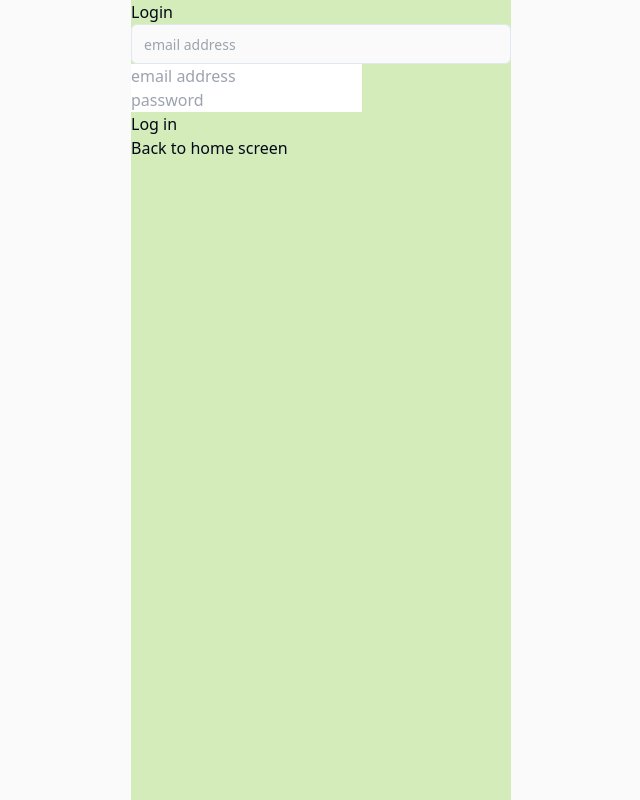
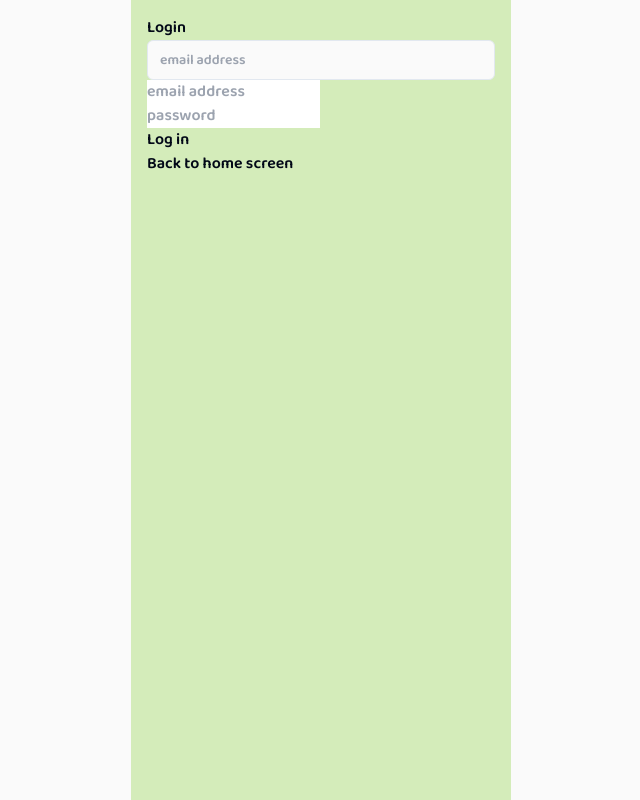
Before and after one commit to Charles-9/group1, a React (Vite) app: page /login in a window 1280 px wide. Shown: the whole page, without its empty margins (319-959 px from the left). Built offline with nearby package versions, Linux system fonts and the light colour scheme.

Commit message:
Setup screen div global styling

```diff
--- a/index.html
+++ b/index.html
@@ -1,10 +1,16 @@
-<!doctype html>
+<!DOCTYPE html>
 <html lang="en">
     <head>
         <meta charset="UTF-8" />
         <link rel="icon" type="image/svg+xml" href="/vite.svg" />
         <meta name="viewport" content="width=device-width, initial-scale=1.0" />
         <title>Transport App</title>
+        <link rel="preconnect" href="https://fonts.googleapis.com" />
+        <link rel="preconnect" href="https://fonts.gstatic.com" crossorigin />
+        <link
+            href="https://fonts.googleapis.com/css2?family=Baloo+2:wght@400..800&display=swap"
+            rel="stylesheet"
+        />
     </head>
     <body>
         <div id="root"></div>
--- a/src/App.css
+++ b/src/App.css
@@ -3,6 +3,7 @@
     margin: 0 auto;
     padding: 2rem;
     text-align: center;
+    font-family: 'baloo+2';
 }
 
 .logo {
@@ -18,8 +19,6 @@
     filter: drop-shadow(0 0 2em #61dafbaa);
 }
 
-
-
 .card {
     padding: 2em;
 }
--- a/src/index.css
+++ b/src/index.css
@@ -74,3 +74,15 @@
         @apply bg-background text-foreground;
     }
 }
+
+@layer components {
+    .screenDiv {
+        font-family: 'baloo 2';
+        font-weight: 600;
+        padding: 1rem;
+        height: 100vh;
+        width: 380px;
+        background: #d4ecba;
+        margin:0 auto;
+    }
+}
--- a/src/routes/ConnectToHop.tsx
+++ b/src/routes/ConnectToHop.tsx
@@ -4,7 +4,7 @@ import { Link } from 'react-router-dom';
 const Leaderboard: React.FC = () => {
     return (
         <>
-            <div className="bg-screenBackground w-mobile-width h-mobile-height mx-auto">
+            <div className="screenDiv">
                 <h1>Please connect to HOP</h1>
 
                 <input placeholder="AT Hop number"></input>
--- a/src/routes/HomeScreen.tsx
+++ b/src/routes/HomeScreen.tsx
@@ -5,7 +5,7 @@ import { Button } from '../components/ui/button'
 const HomeScreen: React.FC = () => {
     return (
         <>
-            <div className="bg-screenBackground w-mobile-width h-mobile-height mx-auto">
+            <div className="screenDiv">
                 <Link to="/signup">
                     <Button>Sign up</Button>
                 </Link>
--- a/src/routes/Leaderboard.tsx
+++ b/src/routes/Leaderboard.tsx
@@ -5,7 +5,7 @@ import { Button } from "../components/ui/button"
 const Leaderboard: React.FC = () => {
     return (
         <>
-            <div className="bg-screenBackground w-mobile-width h-mobile-height mx-auto">
+            <div className="screenDiv">
                 <h1>Leaderboard</h1>
 
                 <ol>
--- a/src/routes/Login.tsx
+++ b/src/routes/Login.tsx
@@ -5,7 +5,7 @@ import { Input } from '../components/ui/input'
 const SignUp: React.FC = () => {
     return (
         <>
-            <div className="bg-screenBackground w-mobile-width h-mobile-height mx-auto">
+            <div className="screenDiv">
                 <h1>Login</h1>
 
                 <Input placeholder="email address" />
--- a/src/routes/Profile.tsx
+++ b/src/routes/Profile.tsx
@@ -44,7 +44,7 @@ const Profile: React.FC = () => {
 
     return (
         <>
-            <div className="bg-screenBackground w-mobile-width h-mobile-height mx-auto">
+            <div className="screenDiv">
                 <h1>Here is your Profile Page</h1>
                 <Link to="/leaderboard">
                     <h2>Leaderboard</h2>
--- a/src/routes/Rewards.tsx
+++ b/src/routes/Rewards.tsx
@@ -1,11 +1,7 @@
 import React from 'react'
 
 const Rewards = () => {
-    return (
-        <div className="bg-screenBackground w-mobile-width h-mobile-height mx-auto">
-            FreeTrip
-        </div>
-    )
+    return <div className="screenDiv">FreeTrip</div>
 }
 
 export default Rewards
--- a/src/routes/SignUp.tsx
+++ b/src/routes/SignUp.tsx
@@ -4,7 +4,7 @@ import { Link } from 'react-router-dom'
 const SignUp: React.FC = () => {
     return (
         <>
-            <div className="bg-screenBackground w-mobile-width h-mobile-height mx-auto">
+            <div className="screenDiv">
                 <h1>Sign up</h1>
 
                 <input placeholder="email address"></input>
--- a/tailwind.config.js
+++ b/tailwind.config.js
@@ -15,6 +15,9 @@ module.exports = {
             screens: {
                 '2xl': '1400px',
             },
+        },
+        fontFamily: {
+            primary: ['baloo-2', 'sans-serif'],
         },
         extend: {
             colors: {
@@ -61,12 +64,6 @@ module.exports = {
                 'accordion-down': 'accordion-down 0.2s ease-out',
                 'accordion-up': 'accordion-up 0.2s ease-out',
             },
-            height: {
-                'mobile-height': '100vh',
-            },
-            width: {
-                'mobile-width': '380px',
-            },
         },
     },
     plugins: [require('tailwindcss-animate')],
```
Lines whose indentation alone changed are shown as unchanged.
